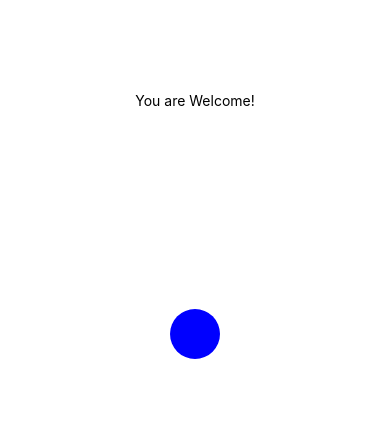
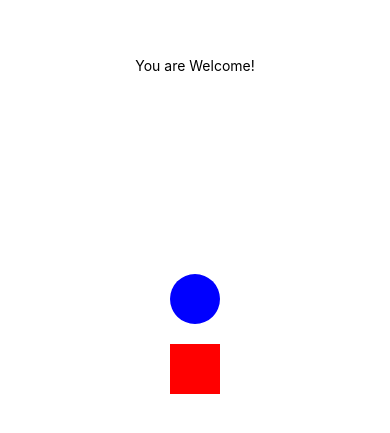
Before and after one commit to NguyenHoangAn-pixel/20042851_NguyenHoangAn_MobileKTGK, a React Native app: screen / in a window 390 px wide. Shown: the part 197-630 px from the top of the page. Built offline with nearby package versions, Linux system fonts and the light colour scheme.

Commit message:
finish 1c

```diff
--- a/App.js
+++ b/App.js
@@ -13,12 +13,22 @@ const App = () => {
       useNativeDriver: true,
     }).start();
 
-      // Hiệu ứng di chuyển quả bóng
+
       Animated.timing(ballPosition, {
-        toValue: 200, // vị trí mới của quả bóng
+        toValue: 200,
         duration: 3000,
         useNativeDriver: true,
       }).start();
+       {/* Hình vuông */}
+       <Animated.View
+       style={{
+         width: 50,
+         height: 50,
+         backgroundColor: 'red',
+         marginTop: 20,
+         transform: [{ scale: squareScale }],
+       }}
+     />
   }, []);
 
   return (
@@ -38,7 +48,16 @@ const App = () => {
         }}
       />
 
-
+       {/* Hình vuông */}
+       <Animated.View
+        style={{
+          width: 50,
+          height: 50,
+          backgroundColor: 'red',
+          marginTop: 20,
+          transform: [{ scale: squareScale }],
+        }}
+      />
     </View>
   );
 };
```
Also changed, not shown: Image/1c.png (added).
